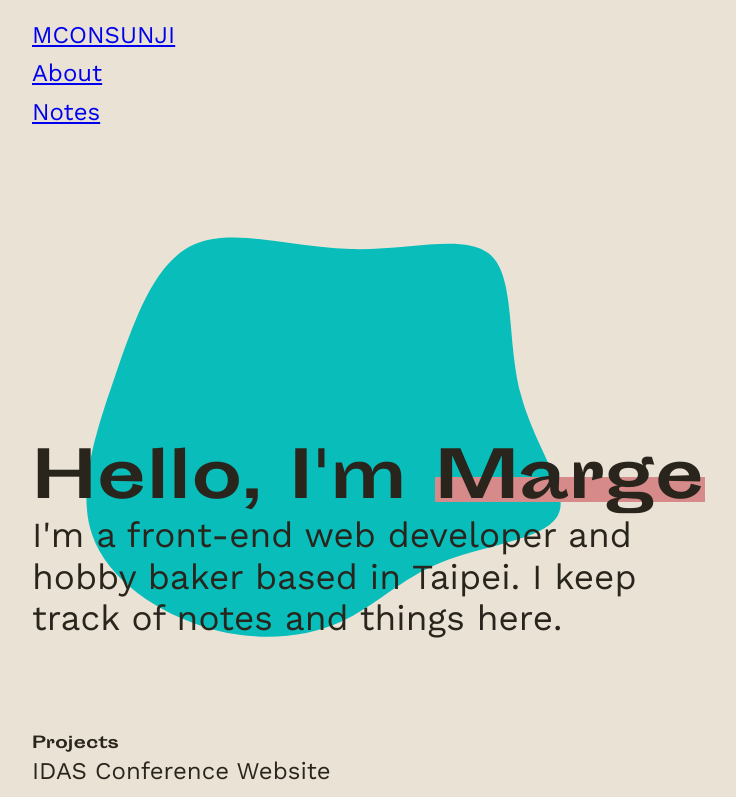
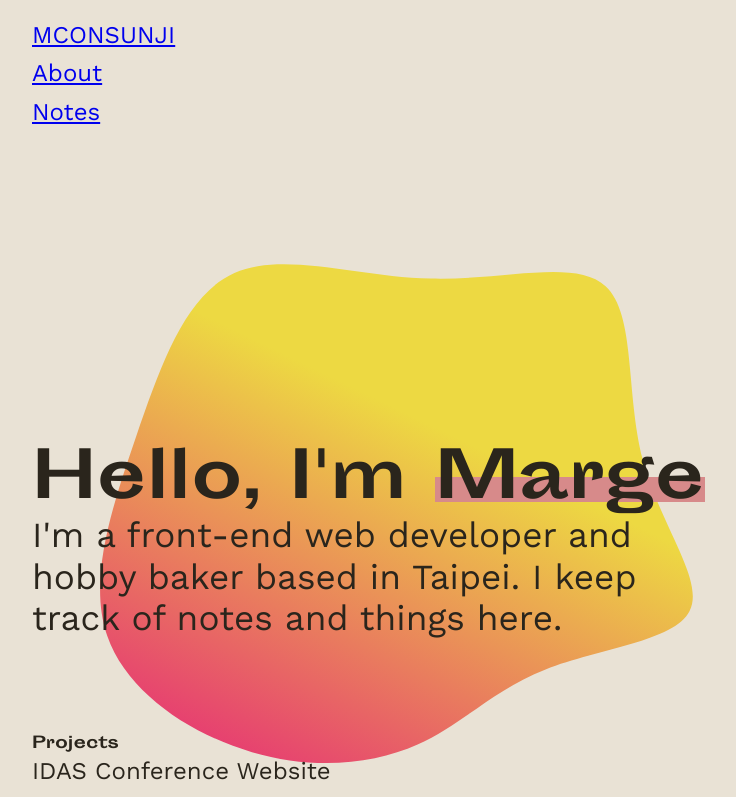
Before and after one commit to msunji/portfolio, a React (Create React App) app: page / in a window 1280 px wide. Shown: the top 797 px of the page, without its empty margins (40-776 px from the left). Built offline with nearby package versions, Linux system fonts and the light colour scheme.

Commit message:
Added gradient fill to blob

```diff
--- a/src/App.css
+++ b/src/App.css
@@ -1,7 +1,19 @@
 @import "./assets/fonts/font.css";
 
-.intro__blob {
+#intro__blob {
   position: absolute;
-  width: 50%;
+  width: 100%;
+  max-width: 800px;
   z-index: -1000;
 }
+
+#blobFill {
+  fill: url(#blobGradient);
+}
+
+.blobGrad1 {
+  stop-color: #edd942;
+}
+.blobGrad2 {
+  stop-color: #e40881;
+}
--- a/src/components/Intro.js
+++ b/src/components/Intro.js
@@ -39,12 +39,16 @@ function Intro() {
   return (
     <div className="intro">
       <svg
-        className="intro__blob"
+        id="intro__blob"
         viewBox="0 0 200 200"
         xmlns="http://www.w3.org/2000/svg"
       >
+        <linearGradient id="blobGradient" gradientTransform="rotate(120)">
+          <stop class="blobGrad1" offset="0%" />
+          <stop class="blobGrad2" offset="100%" stop-color="#daa520" />
+        </linearGradient>
         <path
-          fill="#08BDBA"
+          id="blobFill"
           d="M43.4,-61.2C51,-54.2,48.4,-34.5,52.7,-17.9C57,-1.3,68.3,12.3,64.4,20C60.6,27.6,41.6,29.4,28.4,34.6C15.1,39.8,7.6,48.4,-3.6,53.4C-14.8,58.4,-29.7,59.8,-45,55.3C-60.4,50.8,-76.3,40.4,-81.2,26.2C-86.1,12,-80,-6,-73.9,-23.8C-67.8,-41.5,-61.7,-59,-49.4,-64.5C-37.1,-70,-18.5,-63.5,-0.3,-63.1C17.9,-62.6,35.8,-68.2,43.4,-61.2Z"
           transform="translate(100 100)"
         />
```
